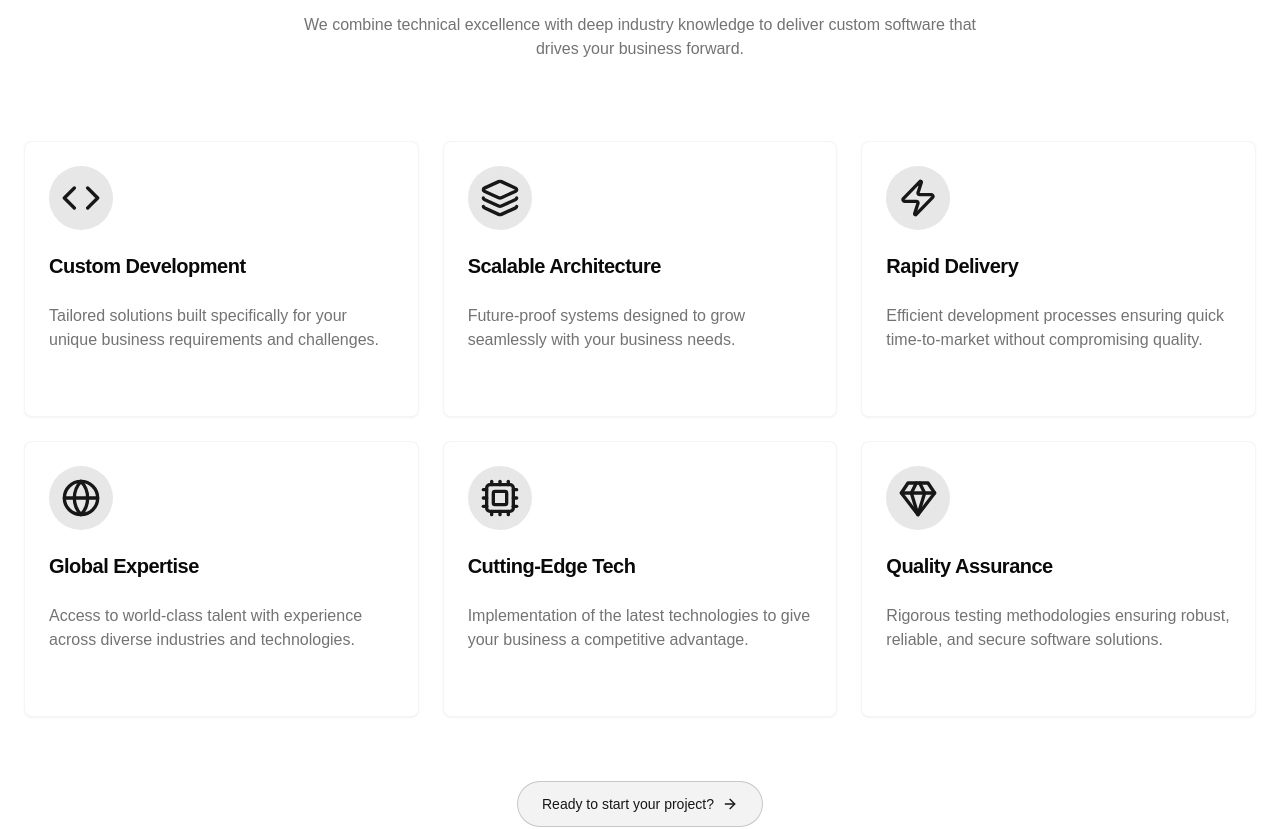
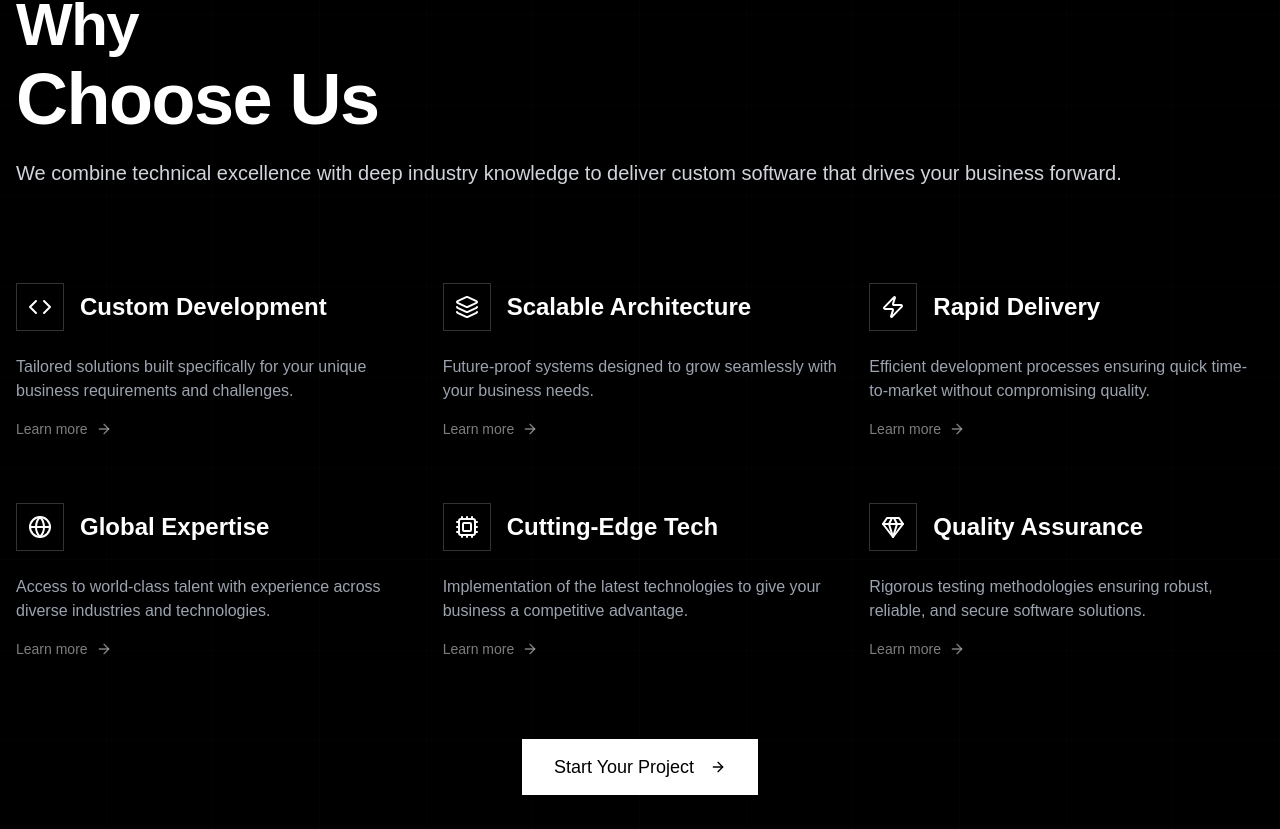
Before and after one commit to muhammadalizkhan/asyncdev.ai, a Next.js app: page / in a window 1280 px wide. Shown: the part 2335-3164 px from the top of the page. Built offline with nearby package versions, Linux system fonts and the light colour scheme.

Commit message:
WIP redesigning of why-choose-us-section

```diff
--- a/src/app/components/ChooseUs/ChooseUs.tsx
+++ b/src/app/components/ChooseUs/ChooseUs.tsx
@@ -3,107 +3,143 @@
 import { useState } from "react"
 import { motion } from "framer-motion"
 import { ArrowRight, Code, Cpu, Gem, Globe, Layers, Zap } from "lucide-react"
-import { Card, CardContent, CardDescription, CardHeader, CardTitle } from "@/components/ui/card"
-import { cn } from "@/lib/utils"
+import { Button } from "@/components/ui/button"
 
 const features = [
   {
-    icon: <Code className="h-10 w-10" />,
+    icon: Code,
     title: "Custom Development",
     description: "Tailored solutions built specifically for your unique business requirements and challenges.",
   },
   {
-    icon: <Layers className="h-10 w-10" />,
+    icon: Layers,
     title: "Scalable Architecture",
     description: "Future-proof systems designed to grow seamlessly with your business needs.",
   },
   {
-    icon: <Zap className="h-10 w-10" />,
+    icon: Zap,
     title: "Rapid Delivery",
     description: "Efficient development processes ensuring quick time-to-market without compromising quality.",
   },
   {
-    icon: <Globe className="h-10 w-10" />,
+    icon: Globe,
     title: "Global Expertise",
     description: "Access to world-class talent with experience across diverse industries and technologies.",
   },
   {
-    icon: <Cpu className="h-10 w-10" />,
+    icon: Cpu,
     title: "Cutting-Edge Tech",
     description: "Implementation of the latest technologies to give your business a competitive advantage.",
   },
   {
-    icon: <Gem className="h-10 w-10" />,
+    icon: Gem,
     title: "Quality Assurance",
     description: "Rigorous testing methodologies ensuring robust, reliable, and secure software solutions.",
   },
 ]
 
+const generateGridLines = (count: number) => {
+  return Array.from({ length: count }).map((_, i) => i)
+}
+
 export default function ChooseUs() {
-  const [activeFeature, setActiveFeature] = useState<number | null>(null)
+  const [hoveredFeature, setHoveredFeature] = useState<number | null>(null)
+
+  const horizontalLines = generateGridLines(12)
+  const verticalLines = generateGridLines(12)
 
   return (
-    <section className="w-full py-20 bg-white">
-      <div className="container px-4 md:px-6">
-        <div className="flex flex-col items-center text-center mb-12">
-          <div className="inline-block rounded-full bg-primary/10 px-3 py-1 text-sm text-primary mb-4">
-            Why Choose Us
+    <section className="relative py-24 md:py-32 overflow-hidden bg-black text-white">
+      <div className="absolute inset-0 overflow-hidden">
+        <div className="h-full w-full grid grid-cols-12 opacity-15">
+          {verticalLines.map((i) => (
+            <div key={i} className="border-r border-white/10 h-full"></div>
+          ))}
         </div>
-          <h2 className="text-3xl md:text-4xl font-bold tracking-tight mb-4">
-            Transforming Ideas into Powerful Software Solutions
-          </h2>
-          <p className="text-muted-foreground max-w-[700px] mb-8">
-            We combine technical excellence with deep industry knowledge to deliver custom software that drives your
-            business forward.
-          </p>
+        <div className="absolute top-0 left-0 h-full w-full grid grid-rows-12 opacity-15">
+          {horizontalLines.map((i) => (
+            <div key={i} className="border-b border-white/10 w-full"></div>
+          ))}
+        </div>
       </div>
 
-        <div className="grid grid-cols-1 md:grid-cols-2 lg:grid-cols-3 gap-6">
-          {features.map((feature, index) => (
-            <Card
-              key={index}
-              className={cn(
-                "border border-border/40 bg-background transition-all duration-300 hover:shadow-md hover:border-primary/20",
-                activeFeature === index ? "border-primary/50 shadow-md" : "",
-              )}
-              onMouseEnter={() => setActiveFeature(index)}
-              onMouseLeave={() => setActiveFeature(null)}
-            >
-              <CardHeader>
-                <div className="rounded-full bg-primary/10 w-16 h-16 flex items-center justify-center text-primary mb-4">
-                  {feature.icon}
-                </div>
-                <CardTitle className="text-xl">{feature.title}</CardTitle>
-              </CardHeader>
-              <CardContent>
-                <CardDescription className="text-base">{feature.description}</CardDescription>
-                <div
-                  className={cn(
-                    "flex items-center gap-1 text-primary font-medium mt-4 transition-opacity duration-300",
-                    activeFeature === index ? "opacity-100" : "opacity-0",
-                  )}
-                >
-                  <span>Learn more</span>
-                  <ArrowRight className="h-4 w-4" />
-                </div>
-              </CardContent>
-            </Card>
-          ))}
-        </div>
-
-        <div className="mt-16 text-center">
+      <div className="container relative z-10 px-4 mx-auto">
         <motion.div
           initial={{ opacity: 0, y: 20 }}
           whileInView={{ opacity: 1, y: 0 }}
           transition={{ duration: 0.5 }}
           viewport={{ once: true }}
+          className="flex flex-col items-start mb-16 md:mb-24 max-w-3xl"
         >
-            <div className="inline-flex items-center justify-center rounded-full border border-primary/20 bg-primary/5 px-6 py-3">
-              <span className="text-sm font-medium text-primary">Ready to start your project?</span>
-              <ArrowRight className="ml-2 h-4 w-4 text-primary" />
+          <motion.div
+            initial={{ width: 0 }}
+            animate={{ width: "40%" }}
+            transition={{ duration: 0.8, delay: 0.2 }}
+            className="h-[2px] bg-white mb-6 md:mb-8 max-w-[100px]"
+          />
+          <h2 className="text-4xl md:text-5xl font-bold tracking-tight lg:text-6xl mb-6">
+            <span className="block">Why</span>
+            <span className="block text-5xl sm:text-6xl md:text-7xl font-extrabold mt-2">Choose Us</span>
+          </h2>
+          <p className="text-lg md:text-xl text-gray-300 max-w-2xl">
+            We combine technical excellence with deep industry knowledge to deliver custom software that drives your
+            business forward.
+          </p>
+        </motion.div>
+
+        <div className="grid grid-cols-1 md:grid-cols-2 lg:grid-cols-3 gap-x-8 gap-y-16">
+          {features.map((feature, index) => {
+            const Icon = feature.icon
+            return (
+              <motion.div
+                key={index}
+                initial={{ opacity: 0, y: 20 }}
+                whileInView={{ opacity: 1, y: 0 }}
+                transition={{ duration: 0.5, delay: index * 0.1 }}
+                viewport={{ once: true }}
+                className="relative"
+                onMouseEnter={() => setHoveredFeature(index)}
+                onMouseLeave={() => setHoveredFeature(null)}
+              >
+                <div className="flex flex-col">
+                  <div className="flex items-center mb-6 group">
+                    <div className="w-12 h-12 border border-white/20 flex items-center justify-center mr-4 transition-colors duration-300 group-hover:border-white/40">
+                      <Icon className="w-6 h-6 text-white" />
+                    </div>
+                    <h3 className="text-2xl font-bold">{feature.title}</h3>
+                  </div>
+
+                  <p className="text-gray-400 mb-4">{feature.description}</p>
+
+                  <motion.div
+                    animate={{
+                      x: hoveredFeature === index ? 5 : 0,
+                      opacity: hoveredFeature === index ? 1 : 0.7,
+                    }}
+                    transition={{ duration: 0.3 }}
+                    className="flex items-center text-white/70 hover:text-white transition-colors duration-300 cursor-pointer"
+                  >
+                    <span className="text-sm font-medium mr-2">Learn more</span>
+                    <ArrowRight className="w-4 h-4" />
+                  </motion.div>
                 </div>
               </motion.div>
+            )
+          })}
         </div>
+
+        <motion.div
+          initial={{ opacity: 0, y: 20 }}
+          whileInView={{ opacity: 1, y: 0 }}
+          viewport={{ once: true }}
+          transition={{ duration: 0.5, delay: 0.3 }}
+          className="flex justify-center mt-20"
+        >
+          <Button className="bg-white text-black hover:bg-gray-200 rounded-none px-8 py-7 text-lg font-medium group">
+            Start Your Project
+            <ArrowRight className="ml-2 h-5 w-5 transition-transform group-hover:translate-x-1" />
+          </Button>
+        </motion.div>
       </div>
     </section>
   )
```
Lines whose indentation alone changed are shown as unchanged.
